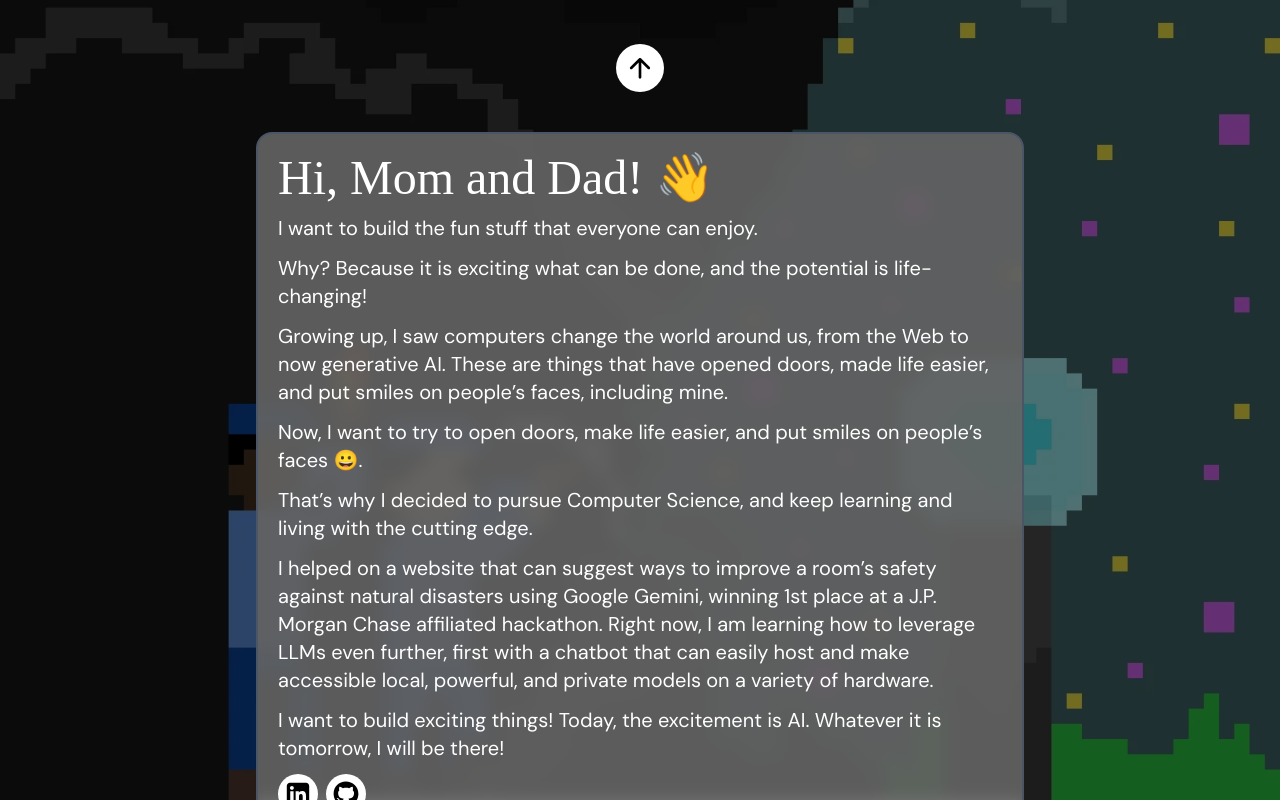
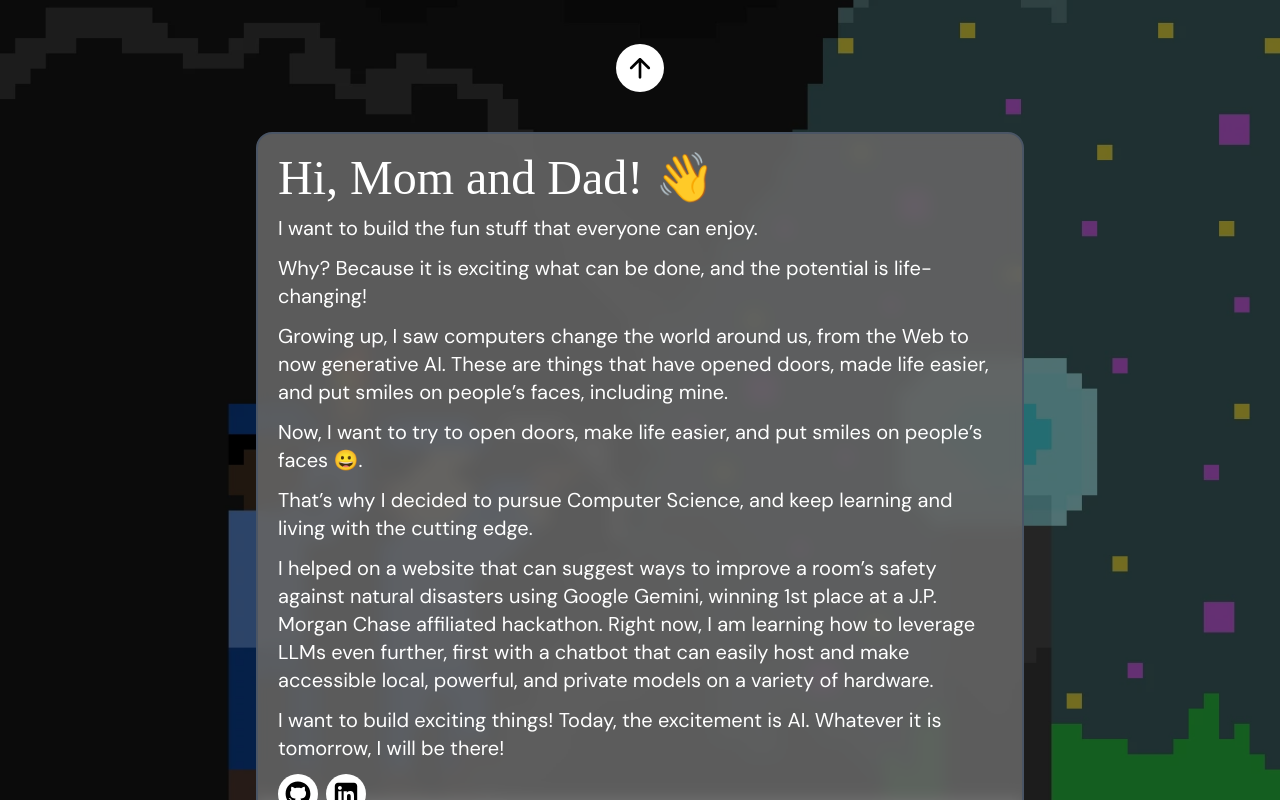
Before and after one commit to dhruvp987/Portfolio, a SvelteKit app in the folder portfolio/: page / in a window 1280 px wide. Both pictures are taken after a click on the button "Next Section". Shown: the top 800 px of the page. Built offline with nearby package versions, Linux system fonts and the light colour scheme; a web font is replaced by a local one.

Commit message:
Flip order of GitHub and LinkedIn icons
I think it would be nicer as a developer to push their
GitHub first.

```diff
--- a/portfolio/src/routes/+page.svelte
+++ b/portfolio/src/routes/+page.svelte
@@ -115,6 +115,16 @@
 			{/each}
 			<div class="flex gap-2 pt-3">
 				<a
+					href="https://github.com/dhruvp987"
+					target="_blank"
+					rel="noopener noreferrer"
+					class="rounded-full bg-white p-1 transition duration-200 ease-in-out hover:bg-cyan-100"
+					title="My GitHub"
+					aria-label="My GitHub"
+				>
+					<img class="size-[2em]" src="/githubfull.svg" alt="GitHub icon" />
+				</a>
+				<a
 					href="https://linkedin.com/in/dhruvpatel789"
 					target="_blank"
 					rel="noopener noreferrer"
@@ -123,16 +133,6 @@
 					aria-label="My LinkedIn"
 				>
 					<img class="size-[2em]" src="/linkedinfull.svg" alt="LinkedIn icon" />
-				</a>
-				<a
-					href="https://github.com/dhruvp987"
-					target="_blank"
-					rel="noopener noreferrer"
-					class="rounded-full bg-white p-1 transition duration-200 ease-in-out hover:bg-cyan-100"
-					title="My GitHub"
-					aria-label="My GitHub"
-				>
-					<img class="size-[2em]" src="/githubfull.svg" alt="GitHub icon" />
 				</a>
 			</div>
 		</div>
```
